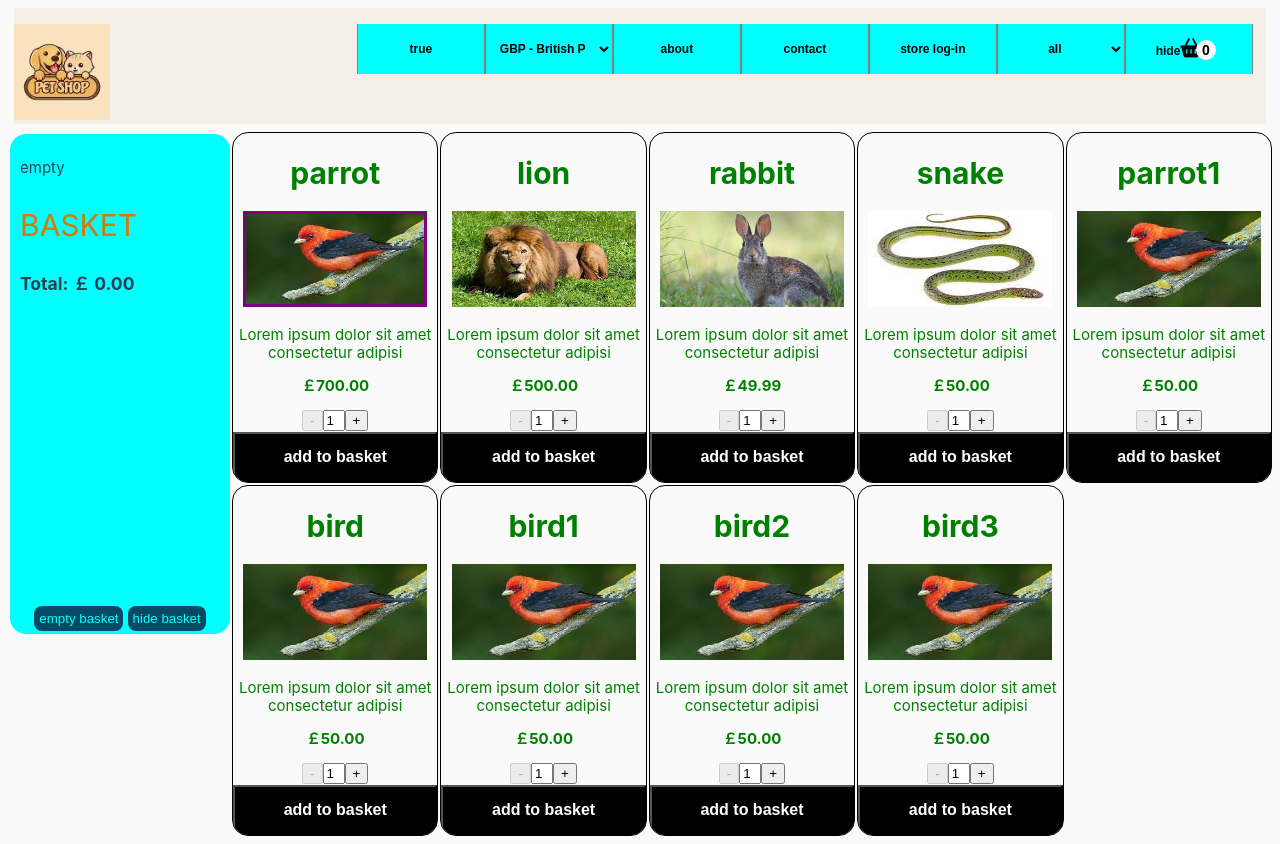
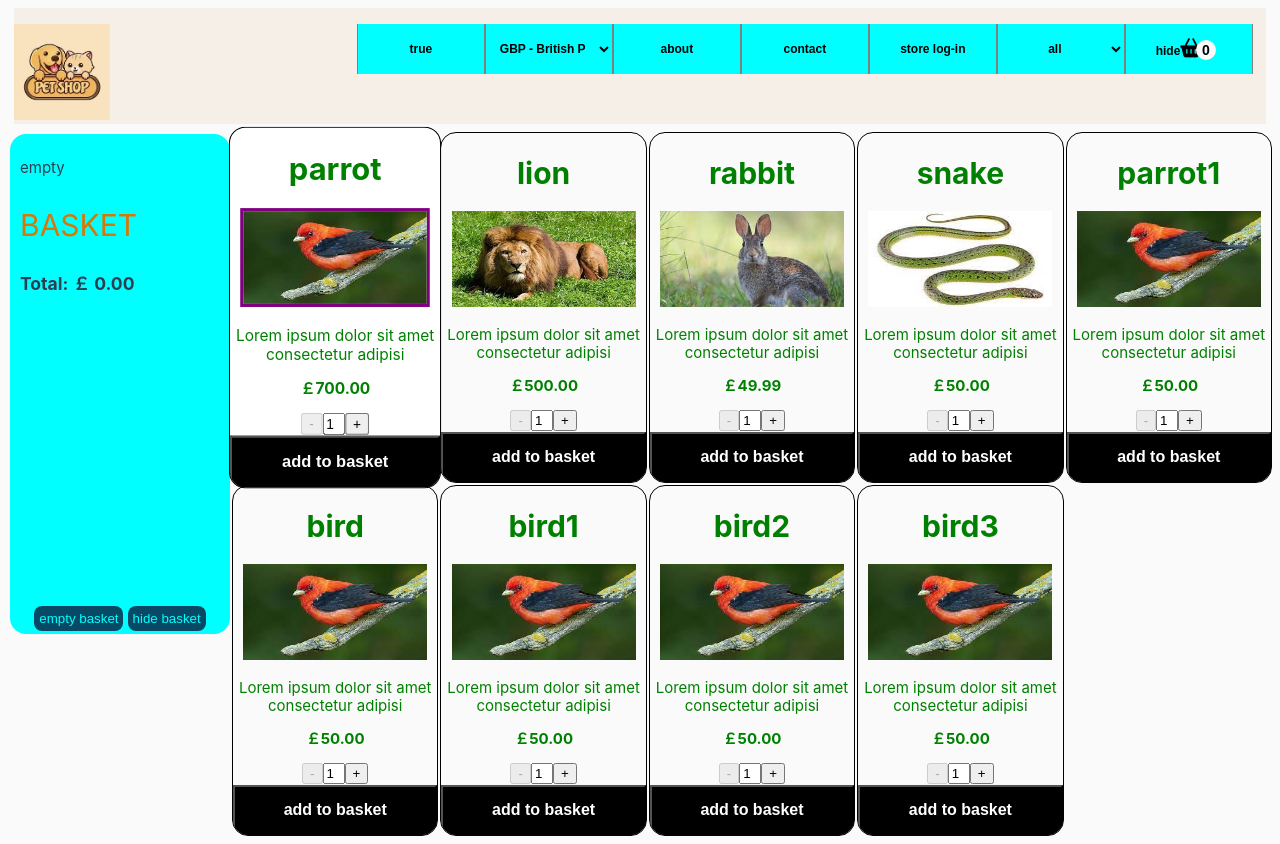
Before and after one commit to shaulispitzer/petShop, a Vue app: page / in a window 1280 px wide. In both pictures the pointer is over the element 335 px from the left and 307 px from the top of the page. Built offline with nearby package versions, Linux system fonts and the light colour scheme.

Commit message:
scaled items on hover

```diff
--- a/src/components/eachItem.vue
+++ b/src/components/eachItem.vue
@@ -33,7 +33,7 @@ let amountInCom = computed(() => {
 // console.log(items.itemName);
 </script>
 <template>
-  <div class="itemCard relative " :class="{ thereIsIn: amountInCom }">
+  <div class="itemCard relative" :class="{ thereIsIn: amountInCom }">
     <ShowInBasket v-if="amountInCom" class="absolute left-0 top-14" :amount="amountInCom" :totalPrice="priceForItem"/>
     <h1 class="itemName" @click="openDetails">{{ items.itemName }}</h1>
     <img class="image" :src="props.items.imageSrc ? '/images' + props.items.imageSrc : '/images/noImageAvailable.png'" @click="openDetails" />
@@ -64,7 +64,13 @@ let amountInCom = computed(() => {
   border-radius: 2vh;
   max-width: 250px;
   overflow: hidden;
+  transition: all .3s;
   /* height: 21rem; */
+}
+.itemCard:hover{
+  transform: scale(1.03);
+  z-index: 2;
+  background-color: white;
 }
 
 .itemName:hover {
```
